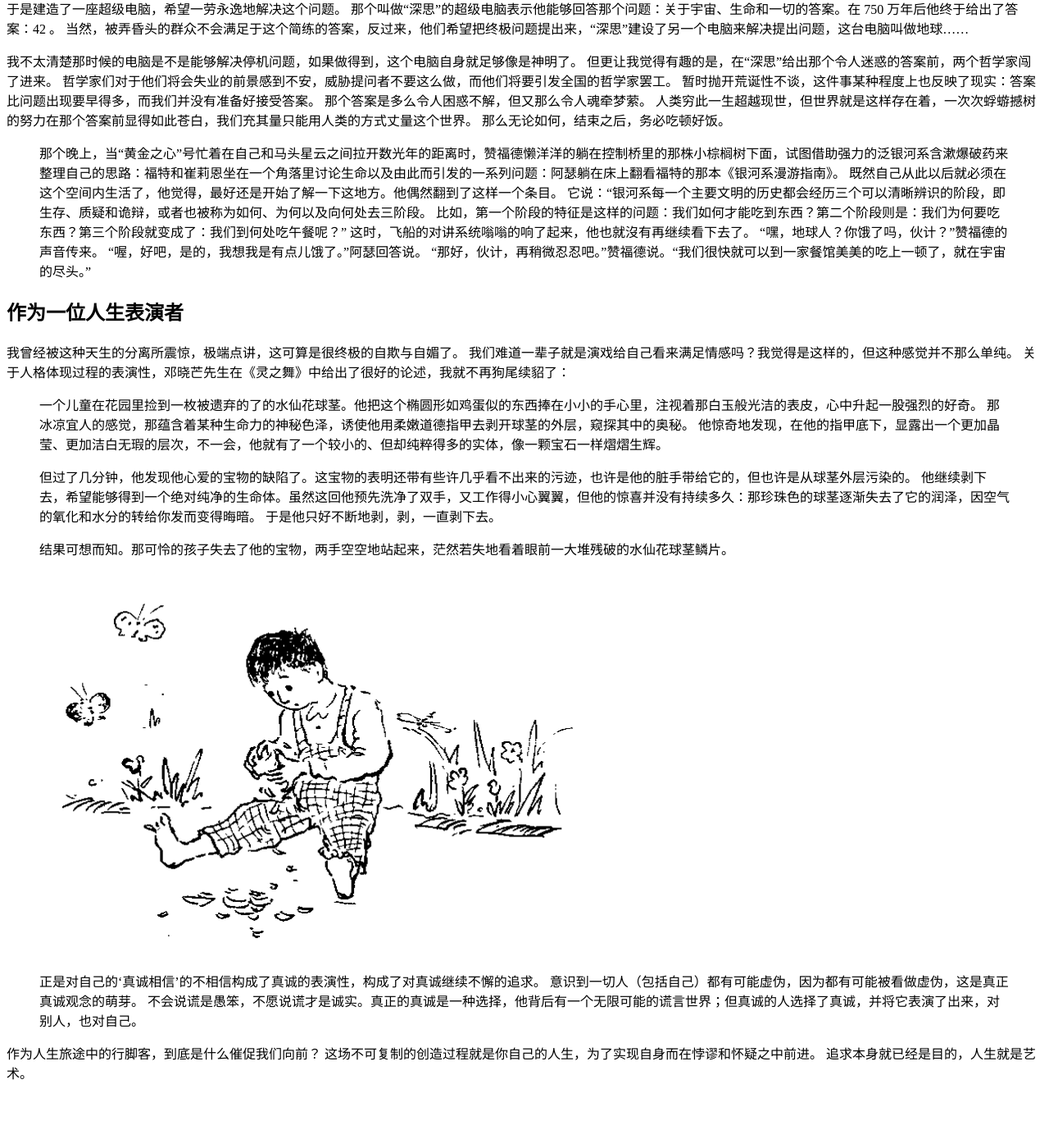
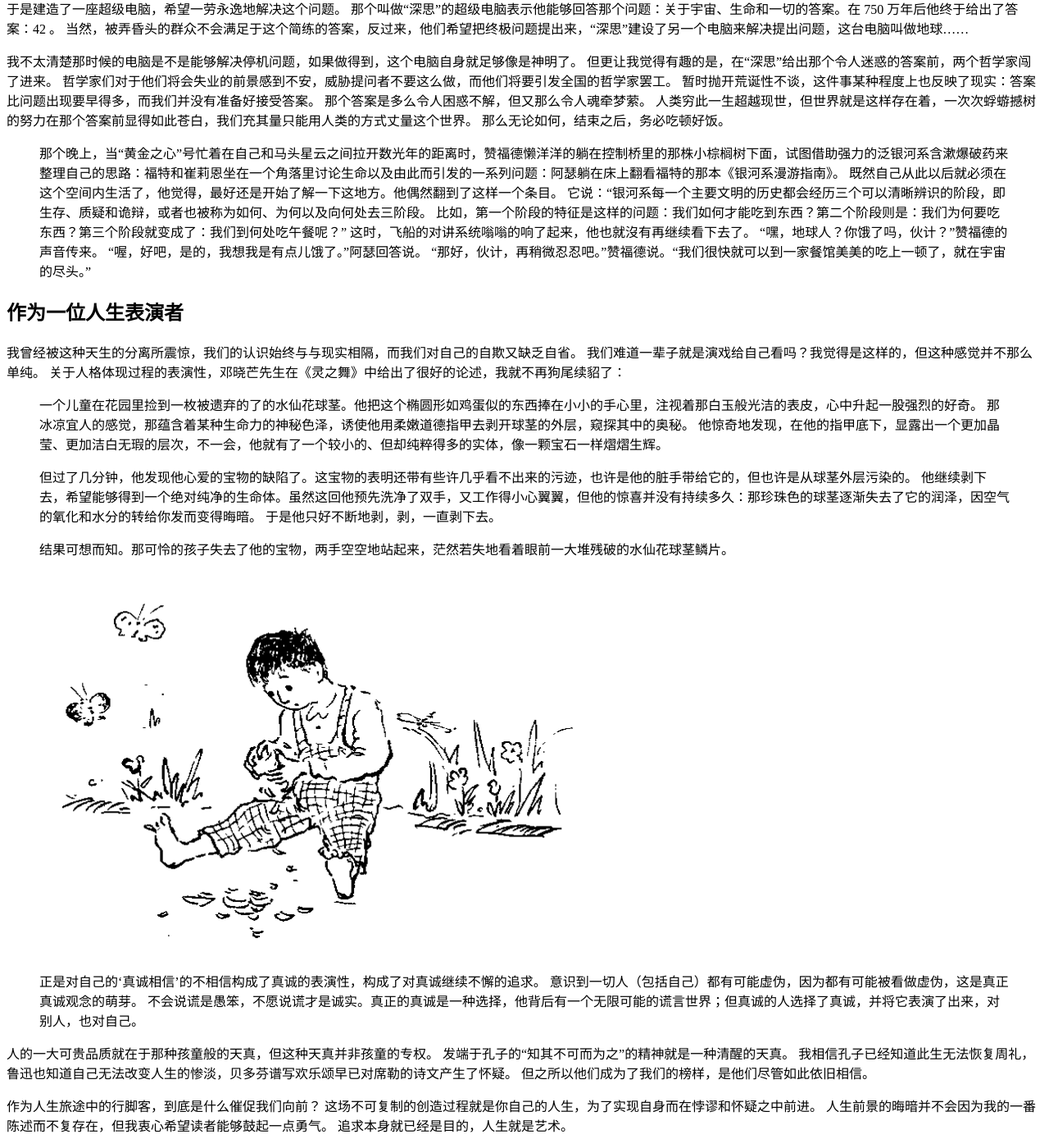
Before and after one commit to Leezh76/leezh76.github.io, a Jekyll site: the page built from _posts/2019-12-17-somewhere-else.md, in a window 1280 px wide and 1400 px high, scrolled down 1119 px. Shown: the whole window at 82% size. Built offline with Jekyll 4.4.1, drawn with Linux system fonts in a browser that asks for light colours; our own code applies the rules of GitHub Pages for plain Markdown files; comment, search, counter and statistics services are not loaded; before the commit the page ends 2455 px from its top, so only the background shows below that.

Commit message:
modify essaies

```diff
--- a/_posts/2019-12-17-somewhere-else.md
+++ b/_posts/2019-12-17-somewhere-else.md
@@ -62,8 +62,8 @@
 
 ## 作为一位人生表演者
 
-我曾经被这种天生的分离所震惊，极端点讲，这可算是很终极的自欺与自媚了。
-我们难道一辈子就是演戏给自己看来满足情感吗？我觉得是这样的，但这种感觉并不那么单纯。
+我曾经被这种天生的分离所震惊，我们的认识始终与与现实相隔，而我们对自己的自欺又缺乏自省。
+我们难道一辈子就是演戏给自己看吗？我觉得是这样的，但这种感觉并不那么单纯。
 关于人格体现过程的表演性，邓晓芒先生在《灵之舞》中给出了很好的论述，我就不再狗尾续貂了：
 
 > 一个儿童在花园里捡到一枚被遗弃的了的水仙花球茎。他把这个椭圆形如鸡蛋似的东西捧在小小的手心里，注视着那白玉般光洁的表皮，心中升起一股强烈的好奇。
@@ -82,6 +82,12 @@
 > 意识到一切人（包括自己）都有可能虚伪，因为都有可能被看做虚伪，这是真正真诚观念的萌芽。
 > 不会说谎是愚笨，不愿说谎才是诚实。真正的真诚是一种选择，他背后有一个无限可能的谎言世界；但真诚的人选择了真诚，并将它表演了出来，对别人，也对自己。
 
+人的一大可贵品质就在于那种孩童般的天真，但这种天真并非孩童的专权。
+发端于孔子的“知其不可而为之”的精神就是一种清醒的天真。
+我相信孔子已经知道此生无法恢复周礼，鲁迅也知道自己无法改变人生的惨淡，贝多芬谱写欢乐颂早已对席勒的诗文产生了怀疑。
+但之所以他们成为了我们的榜样，是他们尽管如此依旧相信。
+
 作为人生旅途中的行脚客，到底是什么催促我们向前？
 这场不可复制的创造过程就是你自己的人生，为了实现自身而在悖谬和怀疑之中前进。
+人生前景的晦暗并不会因为我的一番陈述而不复存在，但我衷心希望读者能够鼓起一点勇气。
 追求本身就已经是目的，人生就是艺术。
```
Also changed, not shown: 1 other file.
